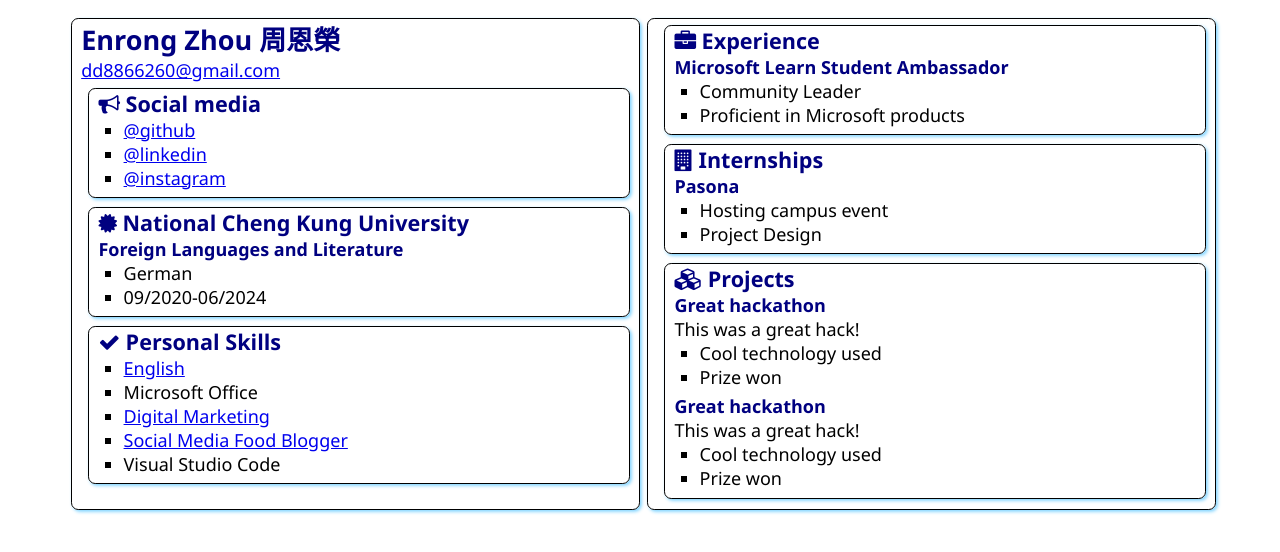
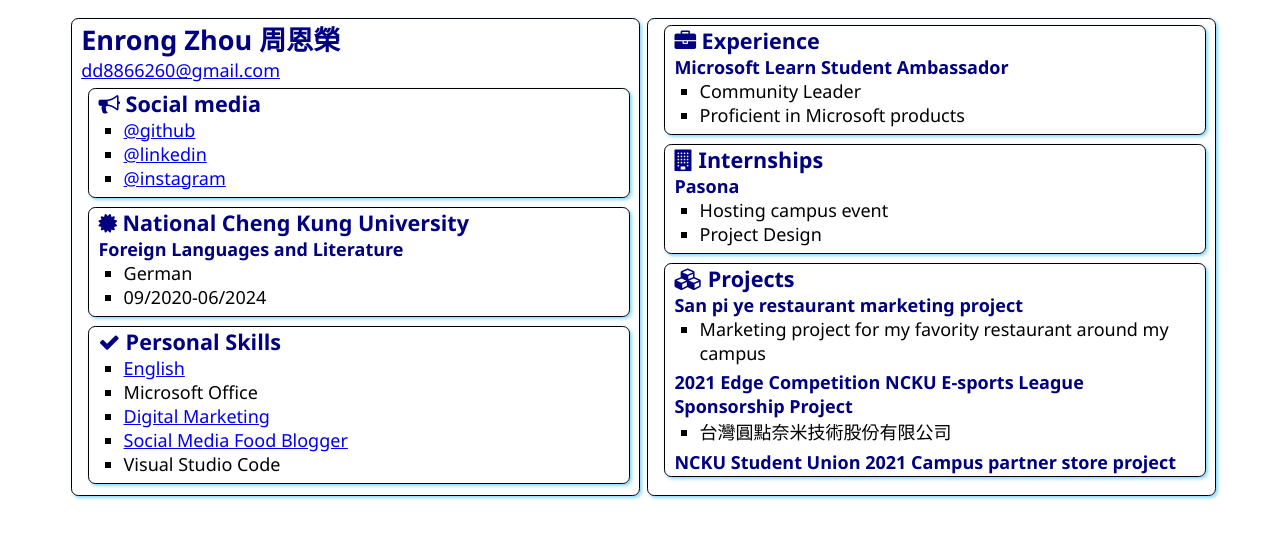
Before and after one commit to Danny1016/SATechnicalOnboarding, a plain HTML site: page src/index.html in a window 1280 px wide. Drawn offline with Linux system fonts and the light colour scheme.

Commit message:
Update index.html

```diff
--- a/src/index.html
+++ b/src/index.html
@@ -85,21 +85,22 @@
                     Projects
                 </h2>
 
-                <h3>Great hackathon</h3>
-                <div>This was a great hack!</div>
+                <h3>San pi ye restaurant marketing project</h3>
+
                 <ul>
-                    <li>Cool technology used</li>
-                    <li>Prize won</li>
+                    <li>Marketing project for my favority restaurant around my campus</li>
 
                 </ul>
 
-                <h3>Great hackathon</h3>
-                <div>This was a great hack!</div>
+                <h3>2021 Edge Competition NCKU E-sports League Sponsorship Project</h3>
+
                 <ul>
-                    <li>Cool technology used</li>
-                    <li>Prize won</li>
+                    <li>台灣圓點奈米技術股份有限公司</li>
 
                 </ul>
+
+                <h3>NCKU Student Union 2021 Campus partner store project</h3>
+
 
             </section>
         </article>
```
